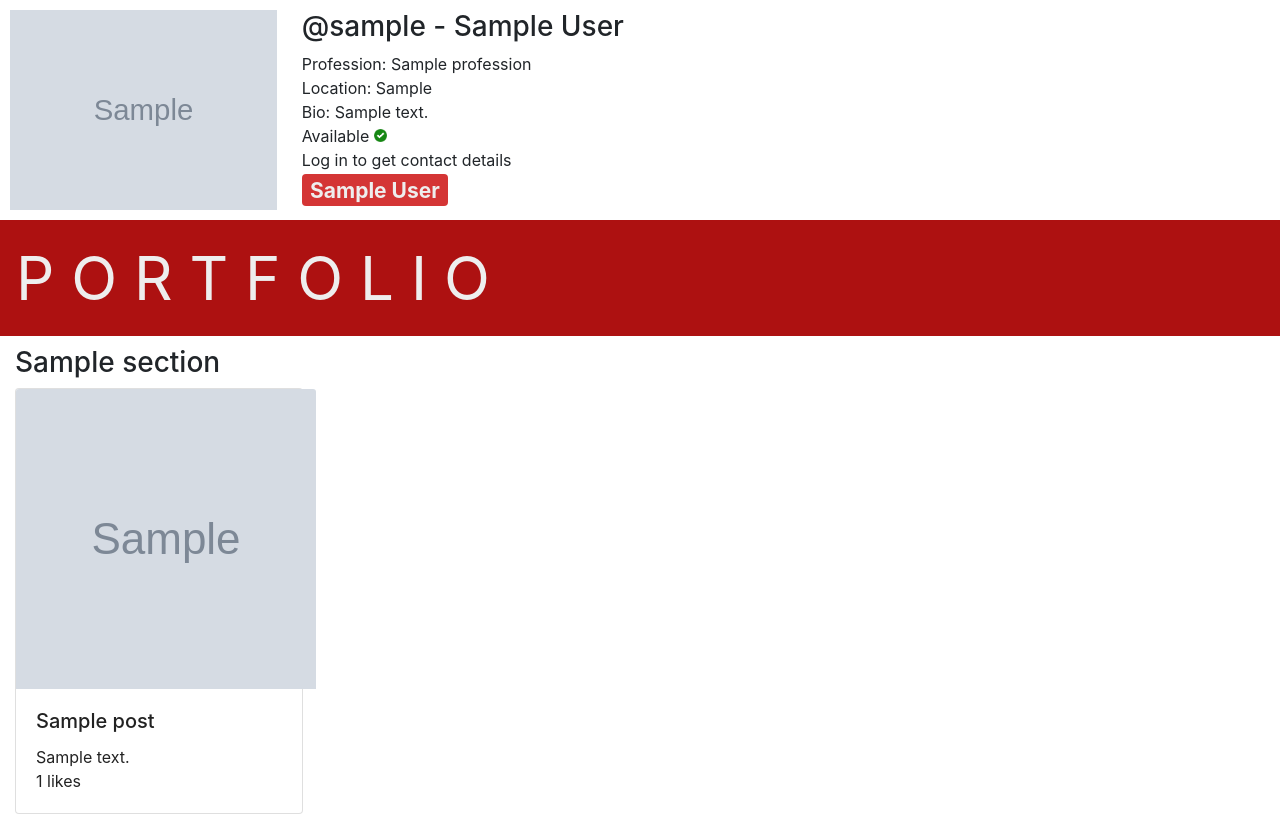
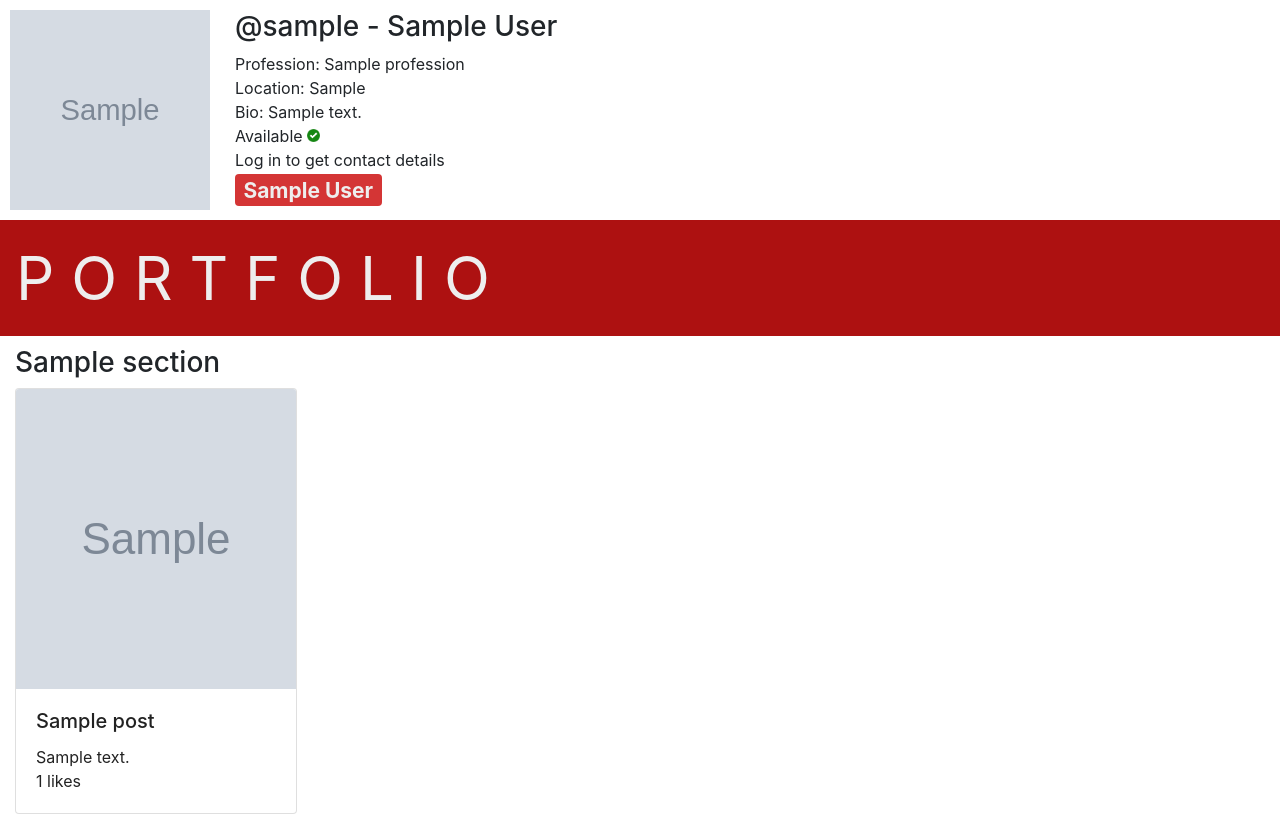
Before and after one commit to gainesdg/DesignFolio, a Django app: a page that uses templates/web_app/profile.html in a window 1280 px wide. Shown: the part 56-870 px from the top of the page. Run offline with Django 3.2, Linux system fonts and the light colour scheme; tables that the repository leaves empty hold one stand-in row (values such as "Sample post"); grey boxes marked "Sample" are stand-in pictures; some libraries are stand-ins or nearby versions.

Commit message:
Adjusted the way images fit after noticing some overlap

```diff
--- a/templates/web_app/profession_posts.html
+++ b/templates/web_app/profession_posts.html
@@ -7,8 +7,8 @@
 	<div class="card-deck">
 		{% for post, likes in posts.items %}
 			<a href="{% url 'design-grid:post' post.pid %}" style="color: #222222;">
-				<div class="card" style="width: 18rem">
-				  <img class="card-img-top" style="object-fit: cover; height:300px; width:300px" src="{{MEDIA_URL}}{{post.picture}}" alt="post_image">
+				<div class="card" style="width: 282px">
+				  <img class="card-img-top" style="object-fit: cover; height:300px; width:280px" src="{{MEDIA_URL}}{{post.picture}}" alt="post_image">
 				  <div class="card-body">
 					<h5 class="card-title">{{post.title}}<br></h5>
 					<p class="card-text">Likes: {{likes}}<br>Creator: {{post.section.user}}</p>
--- a/templates/web_app/profile.html
+++ b/templates/web_app/profile.html
@@ -14,7 +14,7 @@
 	  <div class="row">
 		<div class="col-ml">
 			<!-- Profile Picture:-->
-			<img src="{{MEDIA_URL}}{{ profile.picture }}" style="height: 200px; width: auto; max-width: 300px; margin: 10px;" alt="profile_picture." />
+			<img src="{{MEDIA_URL}}{{ profile.picture }}" style="object-fit: cover; height:200px; width:200px; margin: 10px;" alt="profile_picture." />
 
 		</div>
 		<div class="col-sm" style="margin-top: 10px;">
@@ -101,8 +101,8 @@
 			<div class="card-deck">
 				{% for post, likes in posts.items %}
 					<a href="{% url 'design-grid:post' post.pid %}" style="color: #222222;">
-						<div class="card" style="width: 18rem;">
-						  <img class="card-img-top" style="object-fit: cover; height:300px; width:300px" src="{{MEDIA_URL}}{{post.picture}}" alt="post_image">
+						<div class="card" style="width: 282px;">
+						  <img class="card-img-top" style="object-fit: cover; height:300px; width:280px" src="{{MEDIA_URL}}{{post.picture}}" alt="post_image">
 						  <div class="card-body">
 							<h5 class="card-title">{{post.title}}<br></h5>
 							<p class="card-text">{{post.description}}<br>{{likes}} likes</p>
```
Also changed, not shown: templates/web_app/search.html (+6 -6 lines).
